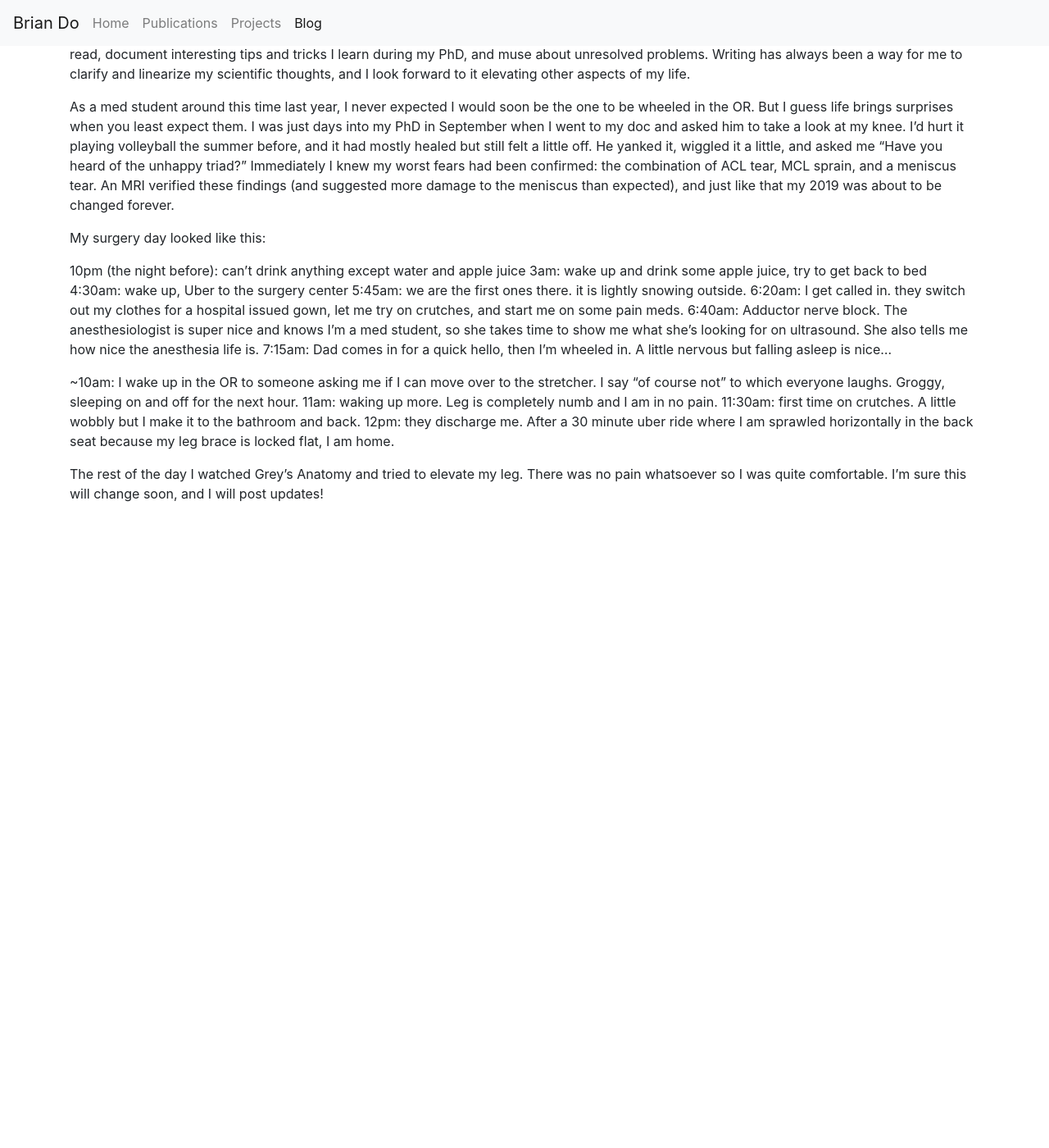
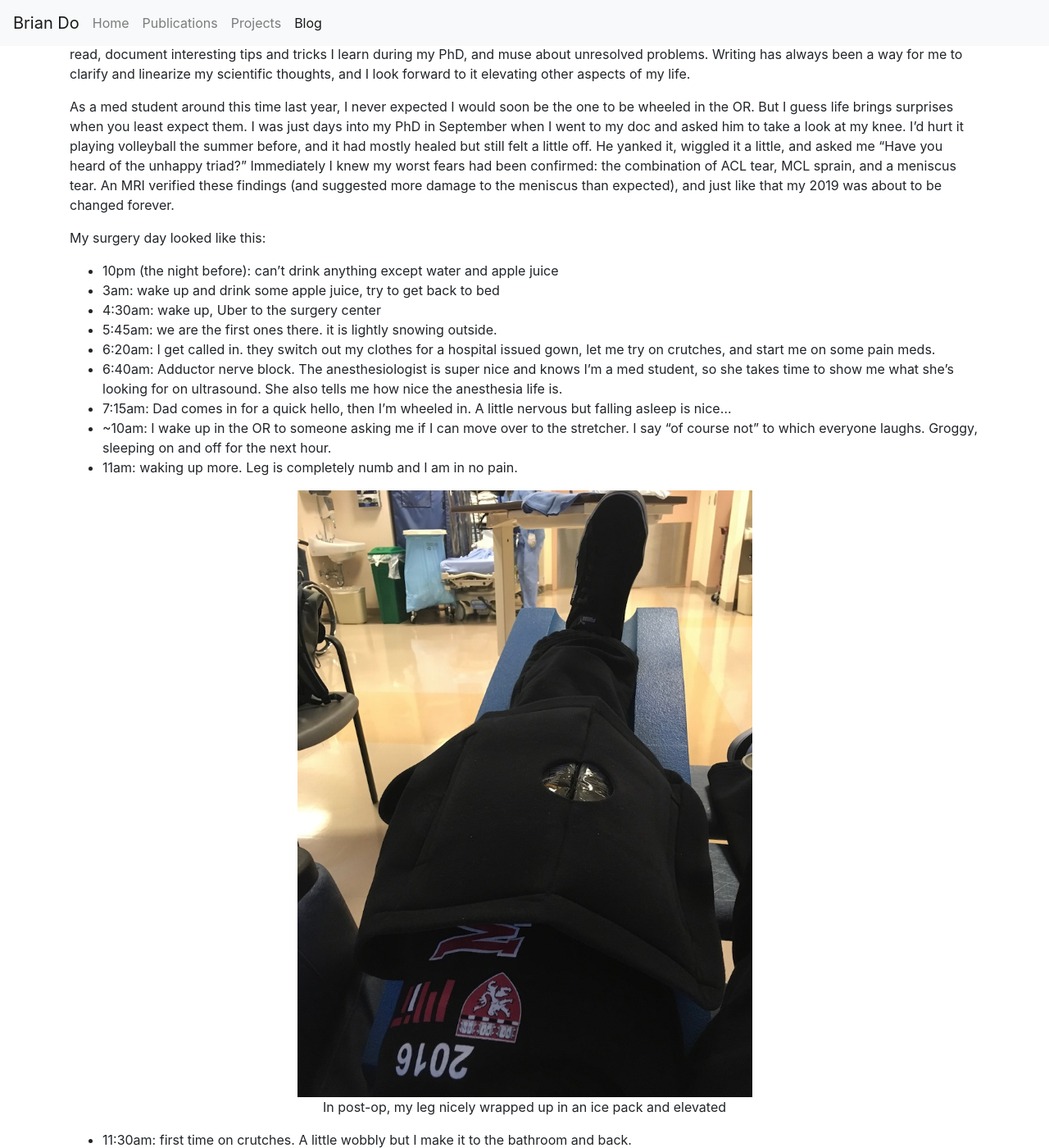
Before and after one commit to bdo311/bdo311.github.io, a Jekyll site: the page built from _posts/2019-01-08-acl.md, in a window 1280 px wide and 1400 px high, scrolled down 294 px. Shown: the whole window at 82% size. Built offline with Jekyll 4.4.1, drawn with Linux system fonts in a browser that asks for light colours; nearby versions of some CDN libraries; before the commit the page ends 924 px from its top, so only the background shows below that; some of the changed text lies outside the part shown.

Commit message:
added some pictures

```diff
--- a/_posts/2019-01-08-acl.md
+++ b/_posts/2019-01-08-acl.md
@@ -11,17 +11,22 @@ As a med student around this time last year, I never expected I would soon be th
 
 My surgery day looked like this:
 
-10pm (the night before): can't drink anything except water and apple juice
-3am: wake up and drink some apple juice, try to get back to bed
-4:30am: wake up, Uber to the surgery center
-5:45am: we are the first ones there. it is lightly snowing outside.
-6:20am: I get called in. they switch out my clothes for a hospital issued gown, let me try on crutches, and start me on some pain meds.
-6:40am: Adductor nerve block. The anesthesiologist is super nice and knows I'm a med student, so she takes time to show me what she's looking for on ultrasound. She also tells me how nice the anesthesia life is.
-7:15am: Dad comes in for a quick hello, then I'm wheeled in. A little nervous but falling asleep is nice...
+- 10pm (the night before): can't drink anything except water and apple juice
+- 3am: wake up and drink some apple juice, try to get back to bed
+- 4:30am: wake up, Uber to the surgery center
+- 5:45am: we are the first ones there. it is lightly snowing outside.
+- 6:20am: I get called in. they switch out my clothes for a hospital issued gown, let me try on crutches, and start me on some pain meds.
+- 6:40am: Adductor nerve block. The anesthesiologist is super nice and knows I'm a med student, so she takes time to show me what she's looking for on ultrasound. She also tells me how nice the anesthesia life is.
+- 7:15am: Dad comes in for a quick hello, then I'm wheeled in. A little nervous but falling asleep is nice...
+- ~10am: I wake up in the OR to someone asking me if I can move over to the stretcher. I say "of course not" to which everyone laughs. Groggy, sleeping on and off for the next hour.
+- 11am: waking up more. Leg is completely numb and I am in no pain.
 
-~10am: I wake up in the OR to someone asking me if I can move over to the stretcher. I say "of course not" to which everyone laughs. Groggy, sleeping on and off for the next hour.
-11am: waking up more. Leg is completely numb and I am in no pain.
-11:30am: first time on crutches. A little wobbly but I make it to the bathroom and back.
-12pm: they discharge me. After a 30 minute uber ride where I am sprawled horizontally in the back seat because my leg brace is locked flat, I am home.
+<figure>
+  <img style="margin:0px auto;display:block" src="{{site.url}}/pictures/foot.jpg" alt="My leg after surgery" width="50%"/>
+  <figcaption align="center">In post-op, my leg nicely wrapped up in an ice pack and elevated</figcaption>
+</figure>
+
+- 11:30am: first time on crutches. A little wobbly but I make it to the bathroom and back.
+- 12pm: they discharge me. After a 30 minute uber ride where I am sprawled horizontally in the back seat because my leg brace is locked flat, I am home.
 
 The rest of the day I watched Grey's Anatomy and tried to elevate my leg. There was no pain whatsoever so I was quite comfortable. I'm sure this will change soon, and I will post updates!
```
Also changed, not shown: pictures/foot.jpg (added).
